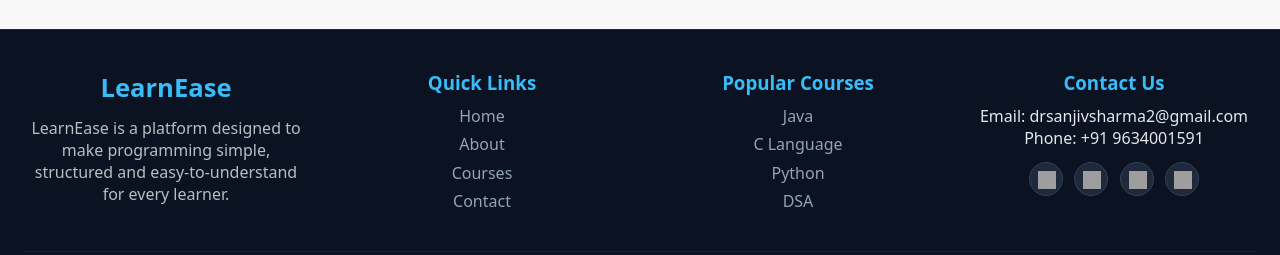
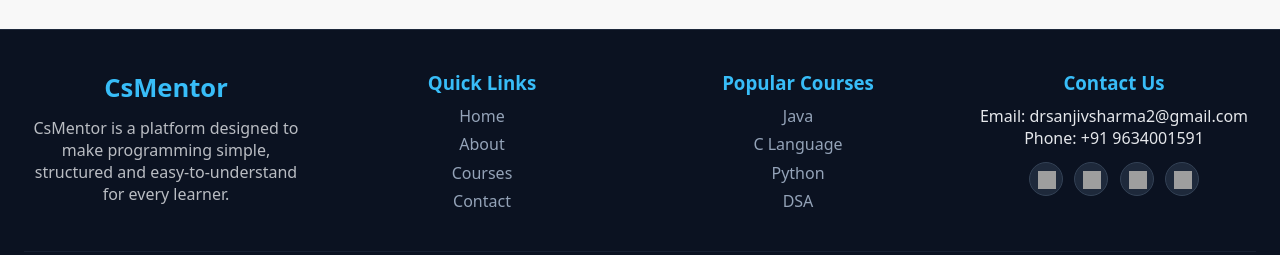
Before and after one commit to Rahul123-debug539/ELearn, a React (Vite) app in the folder Client/: page / in a window 1280 px wide. Shown: the part 3513-3768 px from the top of the page. Built offline with nearby package versions, Linux system fonts and the light colour scheme; no server answers; grey boxes are pictures that could not be loaded; what quill-image-resize-module-react would draw is missing.

Commit message:
Update Footer.jsx

```diff
--- a/Client/src/components/Footer.jsx
+++ b/Client/src/components/Footer.jsx
@@ -8,9 +8,9 @@ function Footer() {
 
         {/* BRAND */}
         <div className="footer-section">
-          <h2 className="footer-title">LearnEase</h2>
+          <h2 className="footer-title">CsMentor</h2>
           <p className="footer-text">
-            LearnEase is a platform designed to make programming simple,
+            CsMentor is a platform designed to make programming simple,
             structured and easy-to-understand for every learner.
           </p>
         </div>
```
